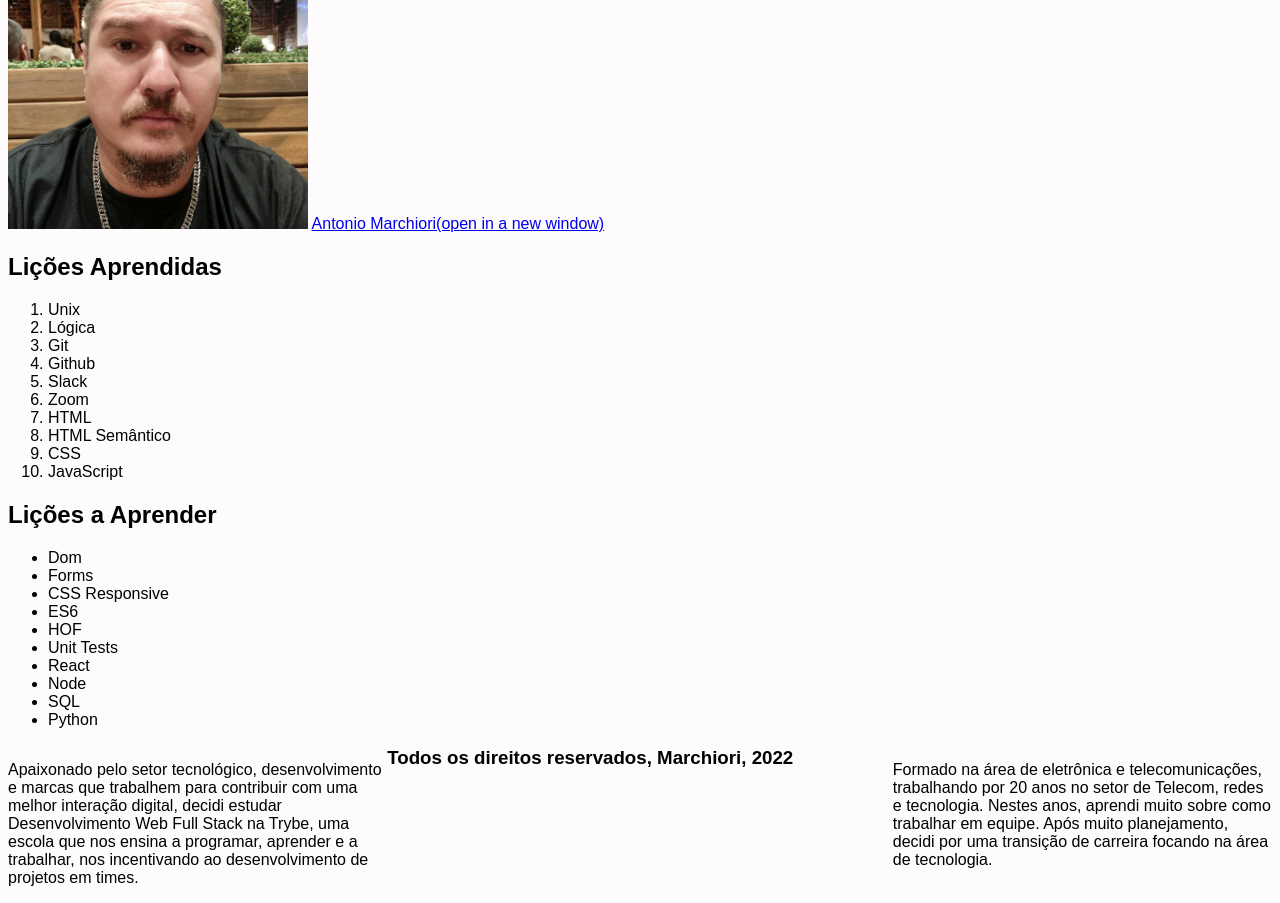
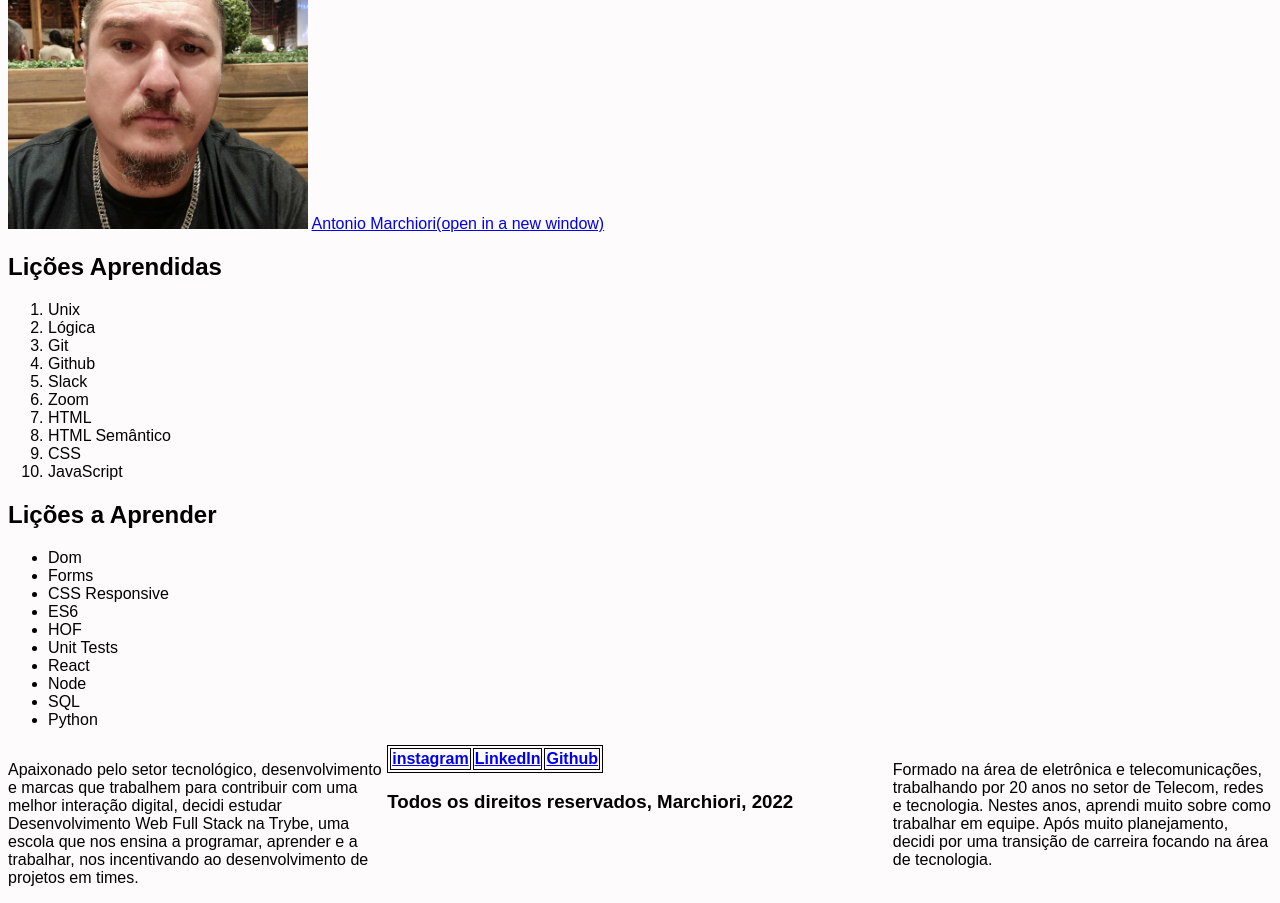
Before and after one commit to acmarchiori/Projeto, a website: page index.html in a window 1280 px wide. Shown: the part 79-982 px from the top of the page. Drawn offline with Linux system fonts and the light colour scheme.

Commit message:
Requisito 12

```diff
--- a/index.html
+++ b/index.html
@@ -13,8 +13,8 @@
   <main>
     <img id="minha_foto" src="minha-foto.jpg" alt="foto de perfil" width="300px">
     <a href="https://github.com/acmarchiori" target="_blank">Antonio Marchiori(open in a new window)</a>
-      <h2>Lições Aprendidas</h2>
-        <ol id="licoes_aprendidas">
+    <h2>Lições Aprendidas</h2>
+      <ol id="licoes_aprendidas">
           <li>Unix</li>
           <li>Lógica</li>
           <li>Git</li>
@@ -25,7 +25,7 @@
           <li>HTML Semântico</li>
           <li>CSS</li>
           <li>JavaScript</li>
-        </ol>
+      </ol>
         <h2>Lições a Aprender</h2>
         <ul id="licoes_a_aprender">
           <li>Dom</li>
@@ -45,6 +45,13 @@
         <aside class="lado-direito">
           <p>Formado na área de eletrônica e telecomunicações, trabalhando por 20 anos no setor de Telecom, redes e tecnologia. Nestes anos, aprendi muito sobre como trabalhar em equipe. Após muito planejamento, decidi por uma transição de carreira focando na área de tecnologia.</p>
         </aside>
+        <table>
+          <tr>
+            <th><a href="https://www.instagram.com/tonimarchiori/">instagram</a></th>
+            <th><a href="https://www.linkedin.com/in/antonio-marchiori-73b997252/">LinkedIn</a></th>
+            <th><a href="https://github.com/acmarchiori">Github</a></th>
+          </tr>
+        </table>
   </main>
   <footer id="rodape">
     <h3>Todos os direitos reservados, Marchiori, 2022</h3>
--- a/style.css
+++ b/style.css
@@ -20,3 +20,7 @@ aside {
   width: 30%;
   float: left;
 }
+
+table, th, td {
+  border:1px solid black;
+}
```
